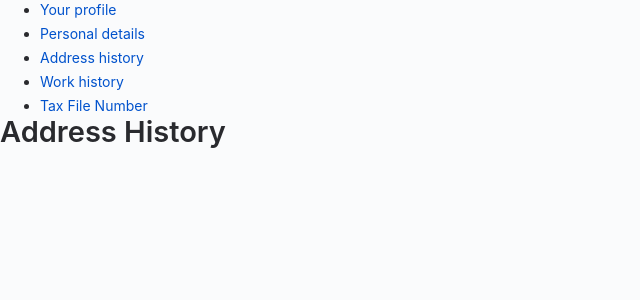
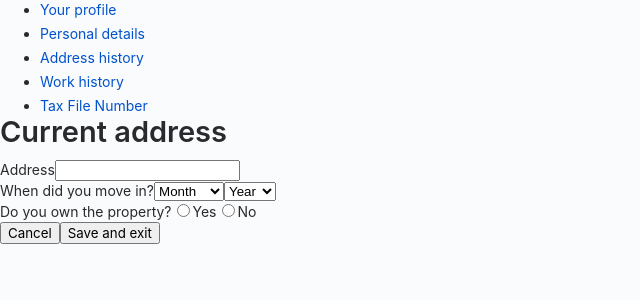
Before and after one commit to pwcberry/user-profile-demo, a React (Vite) app in the folder front-end/atlaskit/: page /address-history in a window 1280 px wide. Shown: the top 300 px of the page, without its empty margins (0-640 px from the left). Built offline with nearby package versions, Linux system fonts and the light colour scheme.

Commit message:
Set up basic form structures

```diff
--- /dev/null
+++ b/front-end/atlaskit/src/component/Form.tsx
@@ -0,0 +1,38 @@
+import {useNavigate} from "react-router";
+import {useFormStatus} from "react-dom";
+import type {ReactNode} from "react";
+import type {NavigateFunction} from "react-router";
+import type {FormAction} from "../types";
+
+interface FormProps {
+    action: FormAction;
+    children: ReactNode;
+}
+
+function handleSubmit(action: FormAction, navigate: NavigateFunction) {
+    return async function (formData: FormData) {
+        await action(formData);
+        navigate("/");
+    };
+}
+
+function SubmitButton() {
+    const {pending} = useFormStatus();
+    return <button type="submit" className="button button--primary" disabled={pending}>Save and exit</button>
+}
+
+function Form({action, children}: FormProps) {
+    const navigate = useNavigate();
+
+    return (
+        <form action={handleSubmit(action, navigate)}>
+            {children}
+            <div className="form__footer">
+                <button type="button" className="button button--secondary" onClick={() => navigate("/")}>Cancel</button>
+                <SubmitButton/>
+            </div>
+        </form>
+    );
+}
+
+export default Form;
--- a/front-end/atlaskit/src/layout/Navigation.tsx
+++ b/front-end/atlaskit/src/layout/Navigation.tsx
@@ -2,13 +2,13 @@ import { NavLink } from "react-router";
 
 function Navigation() {
     return (
-        <nav className="">
+        <nav>
            <ul>
-               <li className=""><NavLink to="/" className="">Your profile</NavLink></li>
-               <li className=""><NavLink to="/personal-details" className="">Personal details</NavLink></li>
-               <li className=""><NavLink to="/address-history" className="">Address history</NavLink></li>
-               <li className=""><NavLink to="/work-history" className="">Work history</NavLink></li>
-               <li className=""><NavLink to="/government-identity"  className="">Tax File Number</NavLink></li>
+               <li><NavLink to="/">Your profile</NavLink></li>
+               <li><NavLink to="/personal-details">Personal details</NavLink></li>
+               <li><NavLink to="/address-history">Address history</NavLink></li>
+               <li><NavLink to="/work-history">Work history</NavLink></li>
+               <li><NavLink to="/government-identity" >Tax File Number</NavLink></li>
            </ul>
         </nav>
     );
--- a/front-end/atlaskit/src/page/AddressHistory.tsx
+++ b/front-end/atlaskit/src/page/AddressHistory.tsx
@@ -1,8 +1,53 @@
+import Form from "../component/Form.tsx";
+
+async function translate(formData: FormData) {
+    const fullAddress = formData.get("fullAddress");
+    const startDate = {
+        month: formData.get("month"),
+        year: formData.get("year"),
+    };
+    return {
+        json() {
+            return {
+                fullAddress,
+                startDate,
+                endDate: null,
+            }
+        }
+    };
+}
+
+async function submitForm(formData: FormData) {
+    console.log("Address submitted")
+    const response = await translate(formData);
+    console.log(response.json());
+}
+
 function AddressHistory() {
     return (
         <>
-            <h1>Address History</h1>
+            <h1>Current address</h1>
+            <Form action={submitForm}>
+                <fieldset>
+                    <div><label htmlFor="">Address</label><input type="text" name="fullAddress"/></div>
+                    <div><label htmlFor="">When did you move in?</label>
+                        <select name="month">
+                            <option value="*">Month</option>
+                            <option value="January">January</option>
+                        </select>
+                        <select name="year">
+                            <option value="*">Year</option>
+                            <option value="2025">2025</option>
+                        </select>
+                    </div>
+                    <div><label htmlFor="">Do you own the property?</label>
+                        <label><input type="radio" name="homeOwner" value="true"/>Yes</label>
+                        <label><input type="radio" name="homeOwner" value="false"/>No</label>
+                    </div>
+                </fieldset>
+            </Form>
         </>
     )
 }
+
 export default AddressHistory;
--- a/front-end/atlaskit/src/page/GovernmentIdentity.tsx
+++ b/front-end/atlaskit/src/page/GovernmentIdentity.tsx
@@ -1,7 +1,33 @@
+import Form from "../component/Form.tsx";
+
+async function translate(formData: FormData) {
+    return {
+        json() {
+            return {
+                identificationValue: formData.get("identificationValue"),
+            }
+        }
+    };
+}
+
+async function submitForm(formData: FormData) {
+    console.log("Government identity submitted")
+    const response = await translate(formData);
+    console.log(response.json());
+}
+
 function GovernmentIdentity() {
     return (
         <>
             <h1>Tax File Number</h1>
+            <Form action={submitForm}>
+                <fieldset>
+                    <div>
+                        <p>What is your tax file number?</p>
+                        <input type="text" name="identificationValue"/>
+                    </div>
+                </fieldset>
+            </Form>
         </>
     )
 }
--- a/front-end/atlaskit/src/page/PersonalDetails.tsx
+++ b/front-end/atlaskit/src/page/PersonalDetails.tsx
@@ -1,8 +1,54 @@
+import Form from "../component/Form.tsx";
+
+interface DataObject {
+    [key: string]: string | number;
+}
+
+async function translate(formData: FormData) {
+    const result: DataObject = {};
+    for (const [key, value] of formData.entries()) {
+        result[key] = value as string;
+    }
+
+    return {
+        json() {
+            return result;
+        }
+    }
+}
+
+async function submitForm(formData: FormData) {
+    console.log("Personal details submitted")
+    const response = await translate(formData);
+    console.log(response.json());
+}
+
 function PersonalDetails() {
     return (
         <>
             <h1>Personal Details</h1>
+            <Form action={submitForm}>
+                <fieldset>
+                    <div>
+                        <label>First name</label>
+                        <input type="text" name="firstName"/>
+                    </div>
+                    <div>
+                        <label>Last name</label>
+                        <input type="text" name="lastName"/>
+                    </div>
+                    <div>
+                        <label>Date of birth</label>
+                        <input type="text" name="dateOfBirth"/>
+                    </div>
+                    <div>
+                        <label>Phone number</label>
+                        <input type="text" name="phoneNumber"/>
+                    </div>
+                </fieldset>
+            </Form>
         </>
     )
 }
+
 export default PersonalDetails;
--- a/front-end/atlaskit/src/page/WorkHistory.tsx
+++ b/front-end/atlaskit/src/page/WorkHistory.tsx
@@ -1,8 +1,41 @@
+import Form from "../component/Form.tsx";
+
+async function translate(formData: FormData) {
+    return {
+        json() {
+            return {
+                status: formData.get("status"),
+            }
+        }
+    };
+}
+
+async function submitForm(formData: FormData) {
+    console.log("Employment submitted")
+    const response = await translate(formData);
+    console.log(response.json());
+}
+
 function WorkHistory() {
     return (
         <>
-            <h1>Work History</h1>
+            <h1>Employment</h1>
+            <Form action={submitForm}>
+                <fieldset>
+                    <div>
+                        <p>How are you currently employed?</p>
+                        <select name="status">
+                            <option value="*">Select</option>
+                            <option value="full-time">Full-time employed</option>
+                            <option value="part-time">Part-time employed</option>
+                            <option value="self-employed">Self-employed</option>
+                            <option value="unemployed">Unemployed</option>
+                        </select>
+                    </div>
+                </fieldset>
+            </Form>
         </>
     )
 }
+
 export default WorkHistory;
--- /dev/null
+++ b/front-end/atlaskit/src/types/index.ts
@@ -0,0 +1 @@
+export type FormAction = (formData: FormData) => Promise<void>;
```
Also changed, not shown: 2 other files (tests, documents, lock files or other folders).
